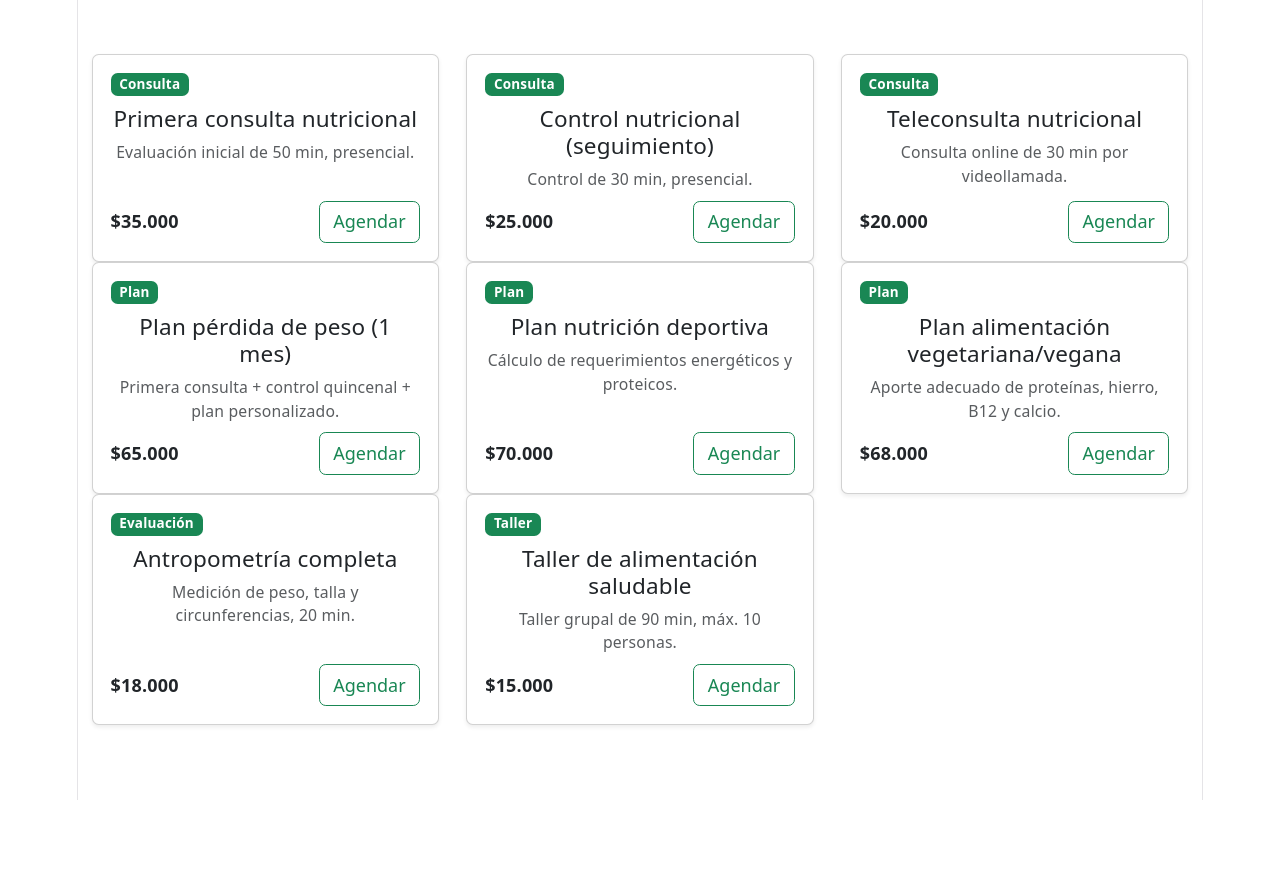
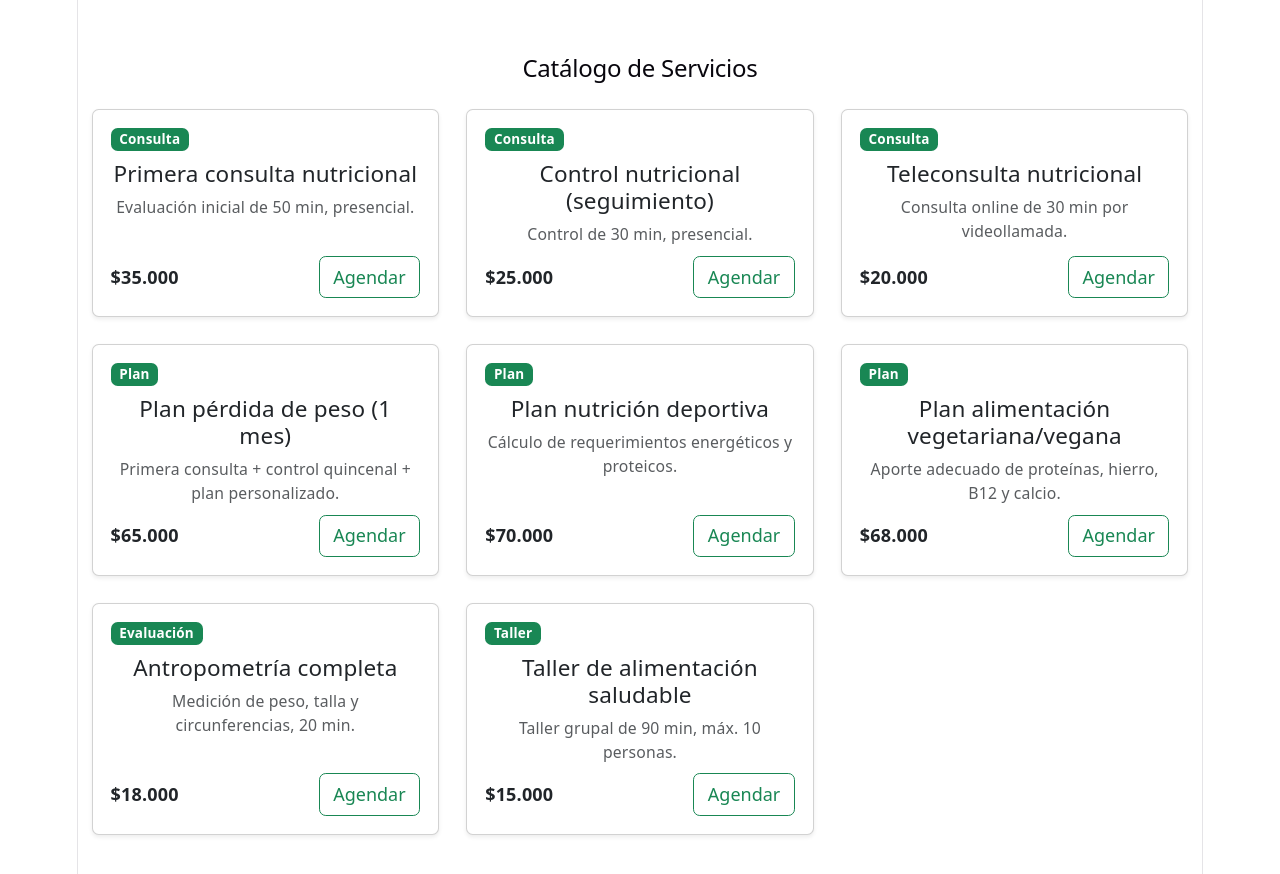
Before and after one commit to JordanaCharlotte/Clinica, a React (Vite) app: page /catalogo in a window 1280 px wide. Shown: the top 874 px of the page. Before the commit the page ends 800 px from the top, so only its background shows below. Built offline with nearby package versions, Linux system fonts and the light colour scheme.

Commit message:
agrego props a tarjetas y filtrado de servicios por categoria en catalogo

```diff
--- a/src/pages/Catalogo.jsx
+++ b/src/pages/Catalogo.jsx
@@ -1,27 +1,46 @@
+import { useParams } from "react-router-dom";
 import { Container, Row, Col } from "react-bootstrap";
 import TarjetaCatalogo from "../components/molecules/TarjetaCatalogo";
 
-function Catalogo(props) {
-  //Crear aquí la función alAgendar(nombre)
+function Catalogo({ servicios }) {
+  // useParams me permite leer el parametro que viene en la URL
+  // ejemplo: /categoria/nutricion -> nombre = "nutricion"
+  const { nombre } = useParams();
+
+  // Si hay una categoria en la URL, filtro el arreglo de servicios
+  // Si no hay categoria (nombre es undefined), muestro todos los servicios
+  let serviciosMostrados = servicios;
+
+  if (nombre) {
+    serviciosMostrados = servicios.filter(
+      (servicio) => servicio.categoria.toLowerCase() === nombre.toLowerCase()
+    );
+  }
 
   return (
-    <Container className="mt-5">
-      {/*Agregar el título h2 de "Catálogo de Servicios" aquí */}
+    <Container className="my-5">
+      <h2 className="text-center mb-4" style={{ color: "var(--text-h)" }}>
+        Catálogo de Servicios
+      </h2>
 
+      {/*Si no hay resultados para esa categoria, muestra un mensaje */}
+      {serviciosMostrados.length === 0 ? (
+        <p className="text-center">No hay servicios en esta categoría.</p>
+      ) : (
         <Row>
-        {props.servicios && props.servicios.map((s) => (
-          <Col key={s.id} sm={12} md={4}>
-            {/*Cambiar este div feo por su componente <Tarjeta> */}
+          {serviciosMostrados.map((servicio) => (
+            <Col md={4} className="mb-4" key={servicio.id}>
               <TarjetaCatalogo
-              categoria={s.categoria}
-              nombre={s.nombre}
-              descripcion={s.descripcion}
-              precio={s.precio}
-              onAgendar={() => console.log(s.nombre)}
+                categoria={servicio.categoria}
+                nombre={servicio.nombre}
+                descripcion={servicio.descripcion}
+                precio={servicio.precio}
+                onAgendar={() => console.log("Agendando:", servicio.nombre)}
               />
             </Col>
           ))}
         </Row>
+      )}
     </Container>
   );
 }
```
Lines whose indentation alone changed are shown as unchanged.
